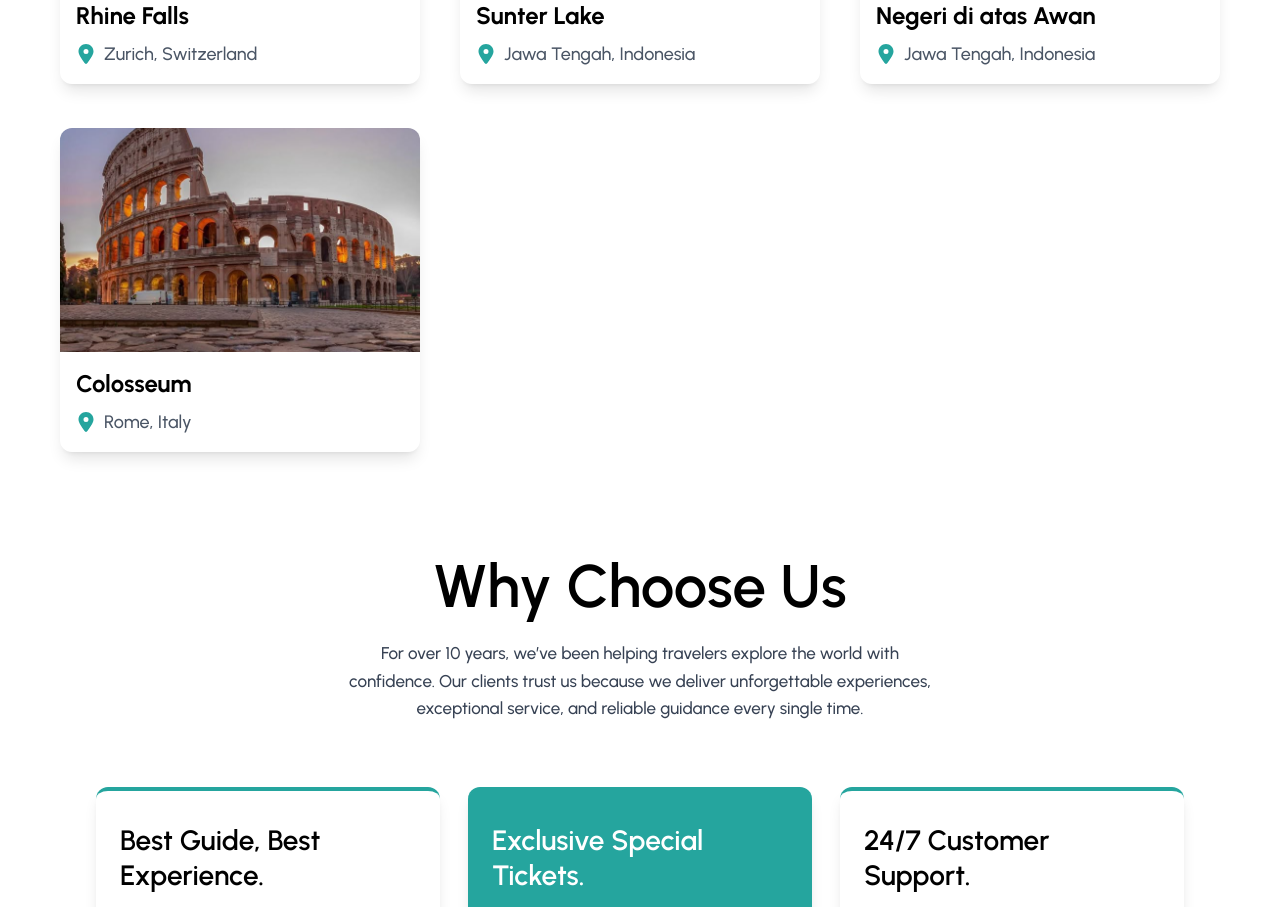
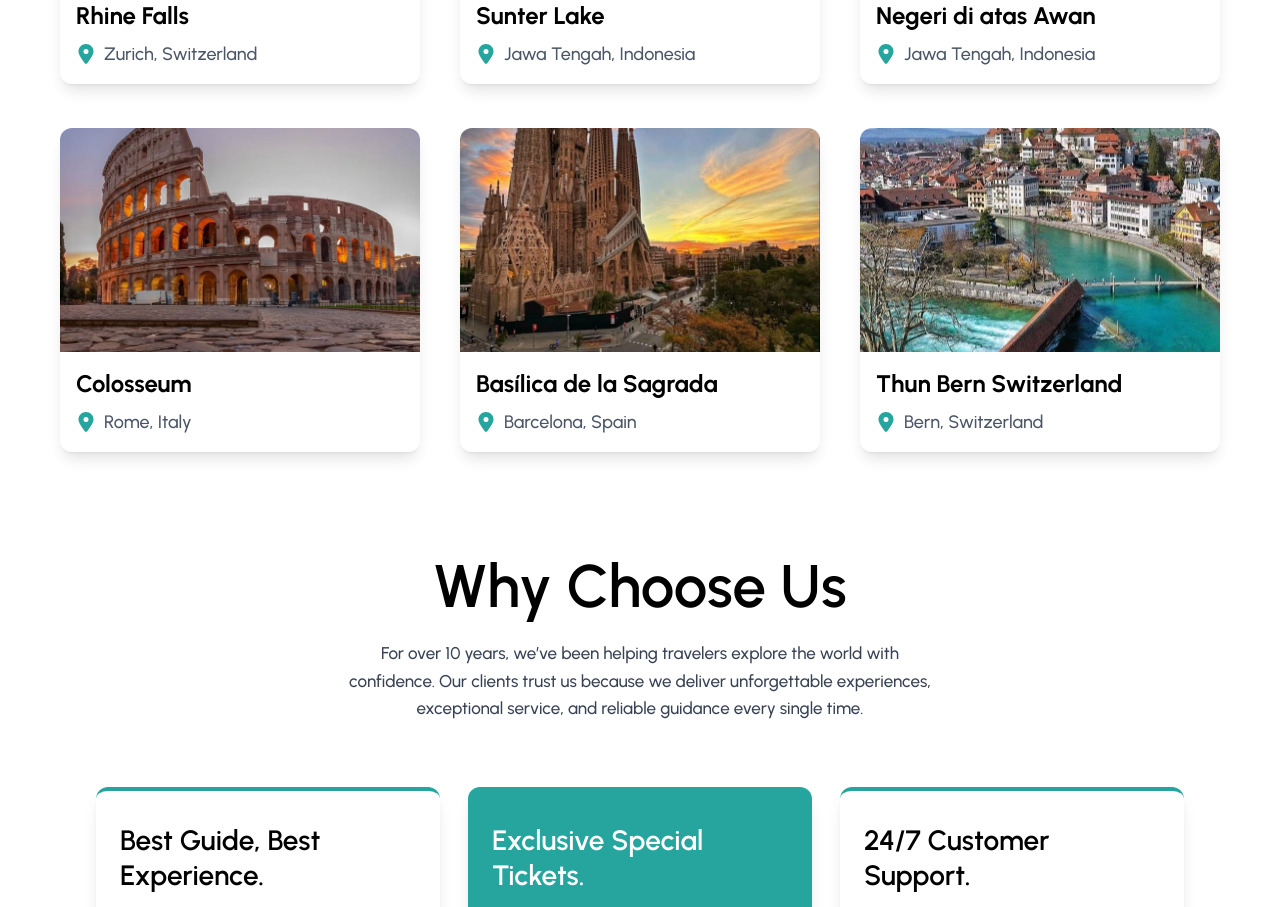
Before and after one commit to Jchosenn/Travel-With-Us, a React (Vite) app: page / in a window 1280 px wide. Shown: the part 1480-2387 px from the top of the page. Built offline with nearby package versions, Linux system fonts and the light colour scheme; a web font is replaced by a local one.

Commit message:
feat: destination addition

```diff
--- a/src/data/destinations.js
+++ b/src/data/destinations.js
@@ -5,6 +5,9 @@ import rhinefalls from "../assets/Images/rhine-falls.png"
 import sunter from "../assets/Images/sunter.png"
 import negeri from "../assets/Images/negeri.png"
 import rome from "../assets/Images/rome-italy.jpg"
+import barca from "../assets/Images/barca.jpg"
+import thun from "../assets/Images/Thun.jpg"
+
 
 
 export const destinations = [
@@ -116,5 +119,36 @@ export const destinations = [
       "Local culture exploration",
     ],
   },
-
+  {
+    id: 8,
+    name: "Basílica de la Sagrada",
+    slug: "basílica-de-la-sagrada",
+    location: "Barcelona, Spain",
+    image: barca,
+    price: 920000,
+    duration: "2 Days, 1 Night",
+    description:
+       "Known as the “Land Above the Clouds,” this destination offers magical views where clouds sit below your feet. A rare and unforgettable experience for early risers and nature explorers.",
+    highlights: [
+      "Sunrise cloud-view experience",
+      "Guided mountain tour",
+      "Local culture exploration",
+    ],
+  },
+  {
+    id: 9,
+    name: "Thun Bern Switzerland",
+    slug: "thun-bern-switzerland",
+    location: "Bern, Switzerland",
+    image: thun,
+    price: 720000,
+    duration: "3 Days, 2 Night",
+    description:
+       "Known as the “Land Above the Clouds,” this destination offers magical views where clouds sit below your feet. A rare and unforgettable experience for early risers and nature explorers.",
+    highlights: [
+      "Sunrise cloud-view experience",
+      "Guided mountain tour",
+      "Local culture exploration",
+    ],
+  },
 ]
```
Also changed, not shown: src/assets/Images/Thun.jpg (added), src/assets/Images/barca.jpg (added).
